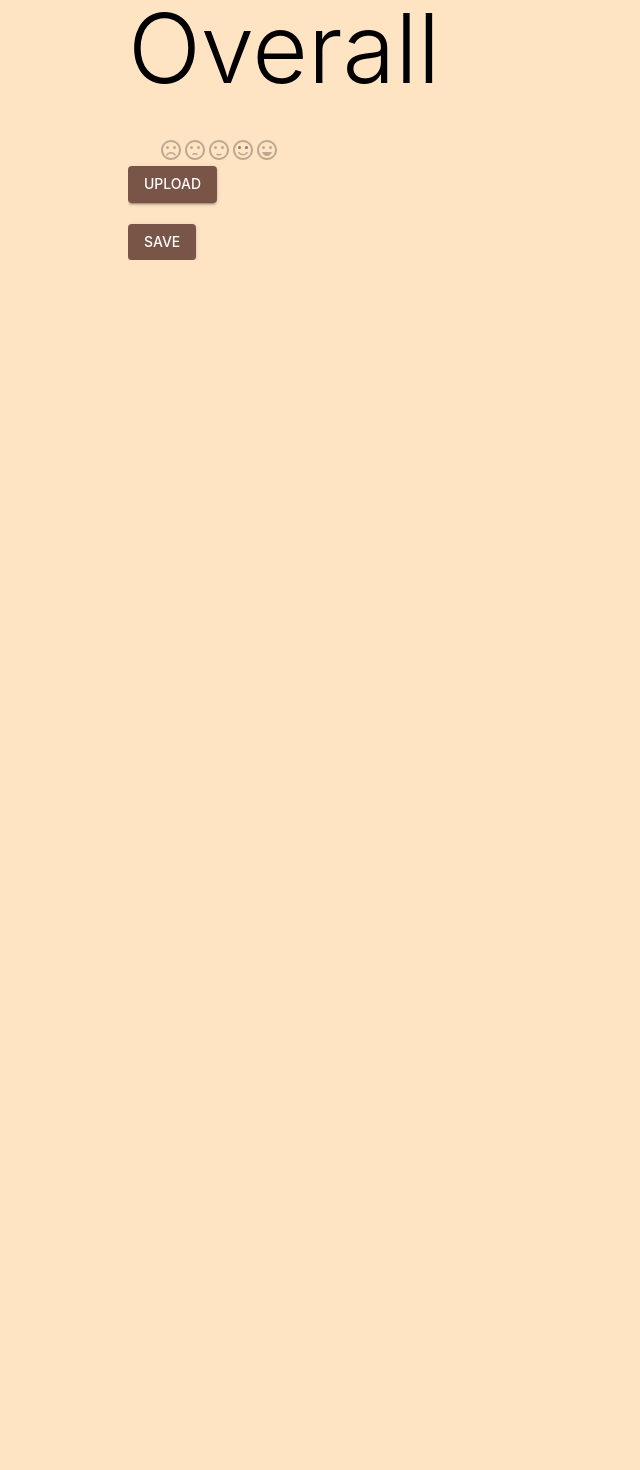
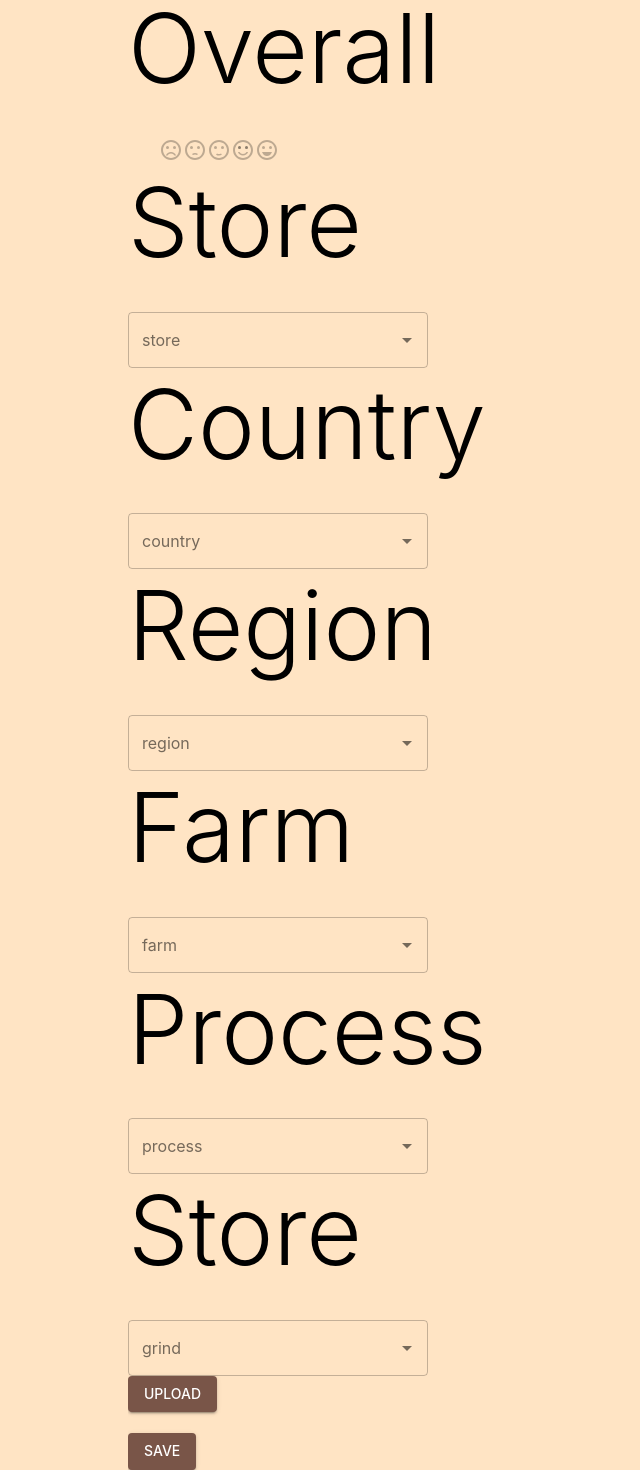
Before and after one commit to h1r0mu/flavorbook, a React (Create React App) app: page /selection in a window 1280 px wide. Shown: the part 2680-4150 px from the top of the page, without its empty margins (0-640 px from the left). Before the commit the page ends 2940 px from the top, so only its background shows below. Built offline with nearby package versions, Linux system fonts and the light colour scheme; no server answers; the database is empty.

Commit message:
:sparkles: [FLAV-38] Add bean profile input fields

```diff
--- a/src/features/newBean/Autocomplete.js
+++ b/src/features/newBean/Autocomplete.js
@@ -1,28 +1,33 @@
-import { descriptorUpdate, selectDescriptorByName } from "./beanSlice.js";
-import { useDispatch, useSelector } from "react-redux";
-
-import { Autocomplete as BaseAutocomplete } from "../common/Autocomplete.js";
+import { Autocomplete as MuiAutocomplete } from "@material-ui/lab";
 import PropTypes from "prop-types";
 import React from "react";
+import TextField from "@material-ui/core/TextField";
+import { descriptorUpdate } from "./beanSlice.js";
+import { useDispatch } from "react-redux";
 
-export default function Autocomplete({ title, name, options }) {
-  const value = useSelector((state) => selectDescriptorByName(state, name));
+export default function Autocomplete({ name, label, options }) {
   const dispatch = useDispatch();
+  label = label ? label !== null : name;
+
+  const handleChange = (event, value) => {
+    dispatch(descriptorUpdate(name, value));
+  };
 
   return (
-    <BaseAutocomplete
-      title={title}
+    <MuiAutocomplete
+      id={label}
       options={options}
-      getOptionLabel={(flavor) => flavor.name}
-      onChange={(event, value) => dispatch(descriptorUpdate(name, value))}
-    >
-      {value}
-    </BaseAutocomplete>
+      style={{ width: 300 }}
+      renderInput={(params) => (
+        <TextField {...params} label={label} variant="outlined" />
+      )}
+      onChange={handleChange}
+    />
   );
 }
 
 Autocomplete.propTypes = {
-  title: PropTypes.string,
-  options: PropTypes.array,
-  name: PropTypes.string,
+  name: PropTypes.string.isRequired,
+  options: PropTypes.arrayOf(PropTypes.string).isRequired,
+  label: PropTypes.string,
 };
--- a/src/features/newBean/Expert.js
+++ b/src/features/newBean/Expert.js
@@ -6,6 +6,7 @@ import {
 } from "./beanSlice.js";
 import { useDispatch, useSelector } from "react-redux";
 
+import Autocomplete from "./Autocomplete";
 import Button from "@material-ui/core/Button";
 import DescriptorSelector from "./DescriptorSelector";
 import Rating from "./Rating.js";
@@ -178,6 +179,9 @@ export default function Expert() {
 
   const post = () => {
     dispatch(saveNewBean(bean));
+    if (image === null) {
+      return;
+    }
     const uploadImage = storage.child(`/member/${image.name}`).put(image);
     uploadImage.on(
       firebase.storage.TaskEvent.STATE_CHANGED,
@@ -317,6 +321,48 @@ export default function Expert() {
         <Rating name={descriptorNameEnum.OVERALL} />
       </div>
       <div>
+        <Typography variant="h1" gutterBottom>
+          Store
+        </Typography>
+        <Autocomplete name={descriptorNameEnum.STORE} options={[]} />
+      </div>
+      <div>
+        <Typography variant="h1" gutterBottom>
+          Country
+        </Typography>
+        <Autocomplete
+          name={descriptorNameEnum.COUNTRY}
+          options={["Ethiopia", "Brazil"]}
+        />
+      </div>
+      <div>
+        <Typography variant="h1" gutterBottom>
+          Region
+        </Typography>
+        <Autocomplete name={descriptorNameEnum.REGION} options={[]} />
+      </div>
+      <div>
+        <Typography variant="h1" gutterBottom>
+          Farm
+        </Typography>
+        <Autocomplete name={descriptorNameEnum.FARM} options={[]} />
+      </div>
+      <div>
+        <Typography variant="h1" gutterBottom>
+          Process
+        </Typography>
+        <Autocomplete
+          name={descriptorNameEnum.PROCESS}
+          options={["Washed", "Natural"]}
+        />
+      </div>
+      <div>
+        <Typography variant="h1" gutterBottom>
+          Store
+        </Typography>
+        <Autocomplete name={descriptorNameEnum.GRIND} options={[]} />
+      </div>
+      <div>
         <input
           accept="image/*"
           id="contained-button-file"
--- a/src/features/newBean/beanSlice.js
+++ b/src/features/newBean/beanSlice.js
@@ -31,7 +31,7 @@ export const descriptorNameEnum = Object.freeze({
   HARMONY_TOO_MUCH_DESCRIPTORS: "harmonyTooMuchDescriptors",
   HARMONY_POOR_DESCRIPTORS: "harmonyPoorDescriptors",
   OVERALL: "overall",
-  DATE: "date",
+  PURCHASE_DATE: "purchaseDate",
   STORE: "store",
   COUNTRY: "country",
   FARM: "farm",
@@ -64,14 +64,14 @@ const initialState = {
   [descriptorNameEnum.HARMONY_TOO_MUCH_DESCRIPTORS]: [],
   [descriptorNameEnum.HARMONY_POOR_DESCRIPTORS]: [],
   [descriptorNameEnum.OVERALL]: descriptorValueEnum.DEFAULT,
-  [descriptorNameEnum.DATE]: descriptorValueEnum.DEFAULT,
-  [descriptorNameEnum.STORE]: descriptorValueEnum.DEFAULT,
-  [descriptorNameEnum.COUNTRY]: descriptorValueEnum.DEFAULT,
-  [descriptorNameEnum.FARM]: descriptorValueEnum.DEFAULT,
-  [descriptorNameEnum.REGION]: descriptorValueEnum.DEFAULT,
-  [descriptorNameEnum.PROCESS]: descriptorValueEnum.DEFAULT,
-  [descriptorNameEnum.GRIND]: descriptorValueEnum.DEFAULT,
-  [descriptorNameEnum.BREWING]: descriptorValueEnum.DEFAULT,
+  [descriptorNameEnum.PURCHASE_DATE]: null,
+  [descriptorNameEnum.STORE]: null,
+  [descriptorNameEnum.COUNTRY]: null,
+  [descriptorNameEnum.FARM]: null,
+  [descriptorNameEnum.REGION]: null,
+  [descriptorNameEnum.PROCESS]: null,
+  [descriptorNameEnum.GRIND]: null,
+  [descriptorNameEnum.BREWING]: null,
   [descriptorNameEnum.PICTURE_URL]: "",
 };
 
```
